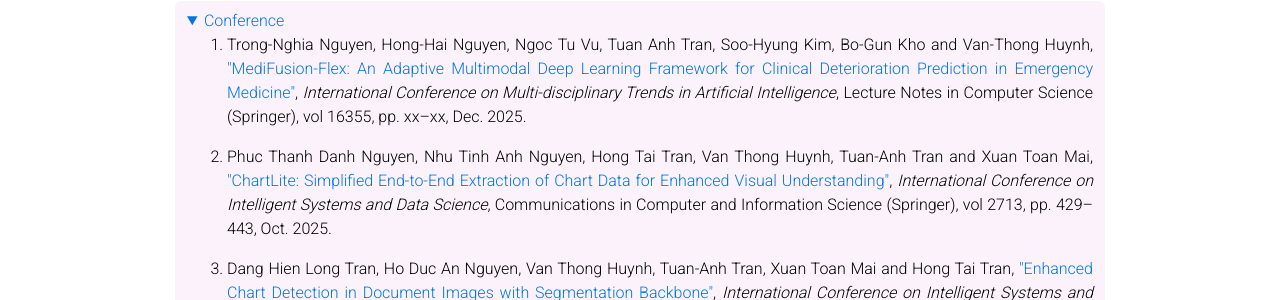
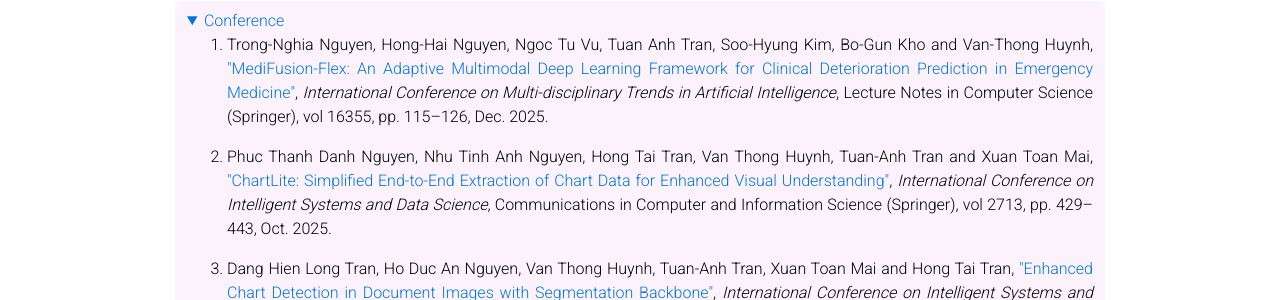
Before and after one commit to pr-vsl/pr-vsl.github.io, a Jekyll site: the page built from _pages/publications.md, in a window 1280 px wide and 900 px high, scrolled down 699 px. Shown: the part 177-477 px from the top of the window. Built offline with Jekyll 4.4.1, drawn with Linux system fonts in a browser that asks for light colours; comment, search, counter and statistics services are not loaded; a style sheet for code colours, icons or effects is not loaded.

Commit message:
Update publications.md

```diff
--- a/_pages/publications.md
+++ b/_pages/publications.md
@@ -34,7 +34,7 @@
 {% details Conference %}
 <ol class=space_list>
 
-<li>Trong-Nghia Nguyen, Hong-Hai Nguyen, Ngoc Tu Vu, Tuan Anh Tran, Soo-Hyung Kim, Bo-Gun Kho and Van-Thong Huynh, <a href="https://link.springer.com/chapter/10.1007/978-981-95-4963-4_10" target="_blank">"MediFusion-Flex: An Adaptive Multimodal Deep Learning Framework for Clinical Deterioration Prediction in Emergency Medicine"</a>, <i>International Conference on Multi-disciplinary Trends in Artificial Intelligence</i>, Lecture Notes in Computer Science (Springer), vol 16355, pp. xx–xx, Dec. 2025. </li>
+<li>Trong-Nghia Nguyen, Hong-Hai Nguyen, Ngoc Tu Vu, Tuan Anh Tran, Soo-Hyung Kim, Bo-Gun Kho and Van-Thong Huynh, <a href="https://link.springer.com/chapter/10.1007/978-981-95-4963-4_10" target="_blank">"MediFusion-Flex: An Adaptive Multimodal Deep Learning Framework for Clinical Deterioration Prediction in Emergency Medicine"</a>, <i>International Conference on Multi-disciplinary Trends in Artificial Intelligence</i>, Lecture Notes in Computer Science (Springer), vol 16355, pp. 115–126, Dec. 2025. </li>
 
 <li>Phuc Thanh Danh Nguyen, Nhu Tinh Anh Nguyen, Hong Tai Tran, Van Thong Huynh, Tuan-Anh Tran and Xuan Toan Mai, <a href="https://link.springer.com/chapter/10.1007/978-981-95-3355-8_31" target="_blank">"ChartLite: Simplified End-to-End Extraction of Chart Data for Enhanced Visual Understanding"</a>, <i>International Conference on Intelligent Systems and Data Science</i>, Communications in Computer and Information Science (Springer), vol 2713, pp. 429–443, Oct. 2025. </li>
 
```
